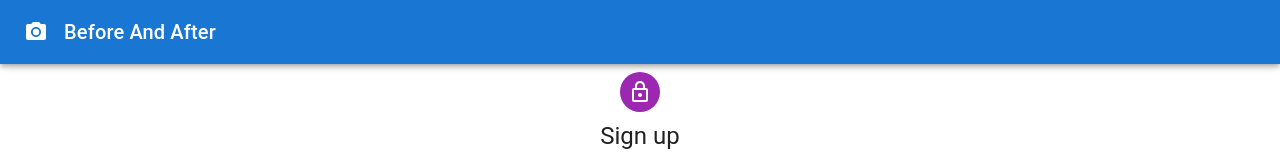
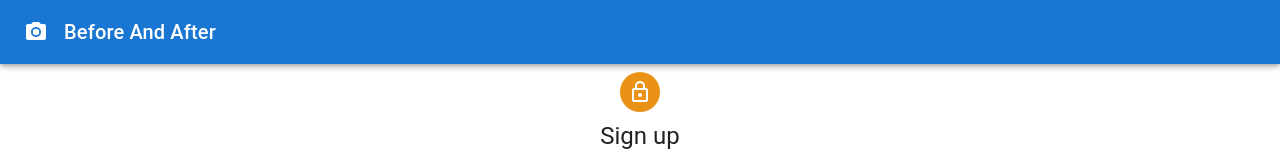
Before and after one commit to magdalenahuget/beforeAfterFrontend, a React (Create React App) app: page /signup in a window 1280 px wide. Shown: the top 162 px of the page. Built offline with nearby package versions, Linux system fonts and the light colour scheme.

Commit message:
Feature: update template
- Change lock avatar background color

```diff
--- a/src/components/user/SignUp.jsx
+++ b/src/components/user/SignUp.jsx
@@ -38,7 +38,7 @@ export default function SignUp() {
                         alignItems: 'center',
                     }}
                 >
-                    <Avatar sx={{ m: 1, bgcolor: 'secondary.main' }}>
+                    <Avatar sx={{ m: 1, bgcolor: '#EA9215' }}>
                         <LockOutlinedIcon />
                     </Avatar>
                     <Typography component="h1" variant="h5">
```
